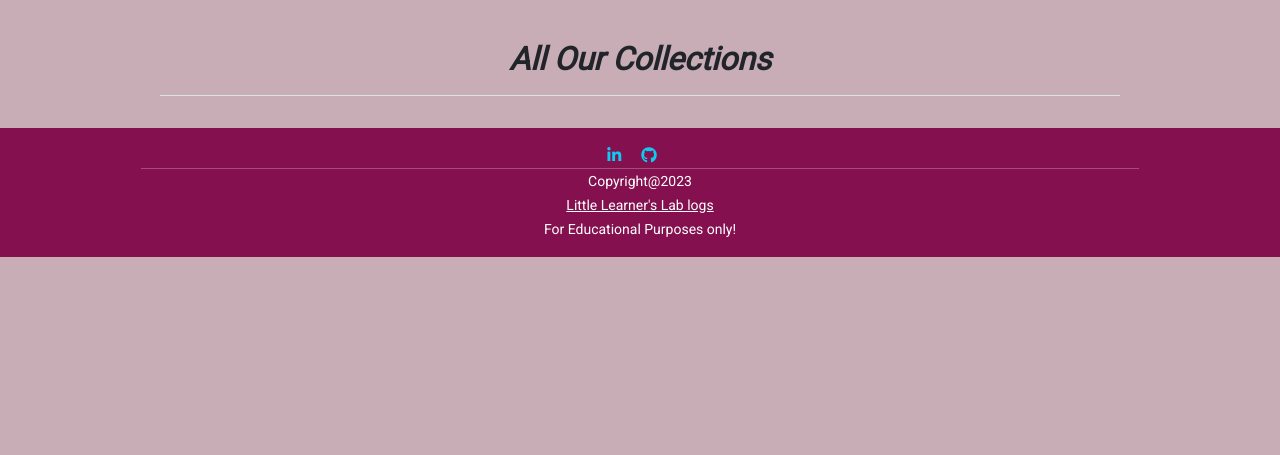
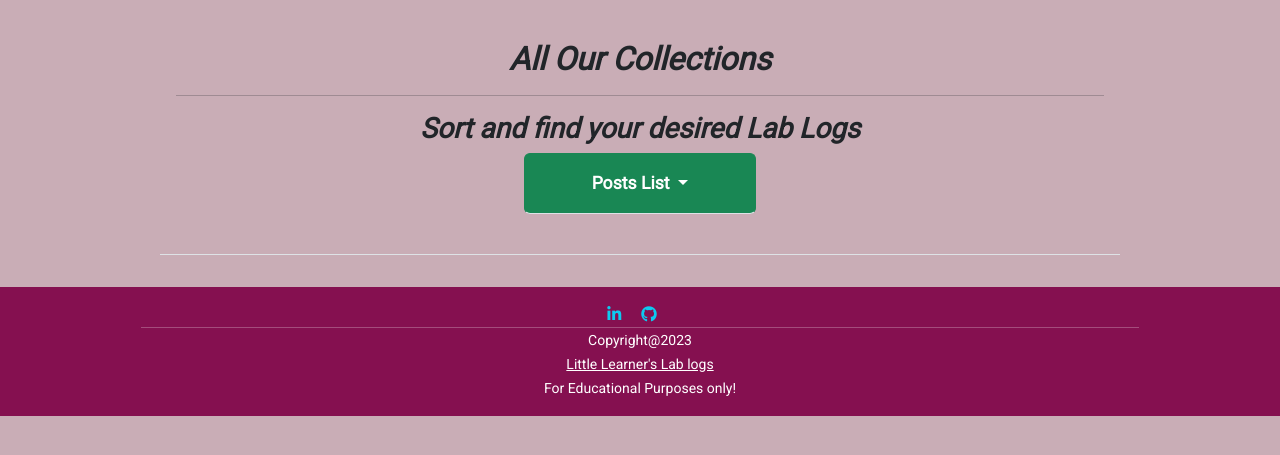
Before and after one commit to RoshnaVakkeel/Little_Learners_Lab_Logs, a Django app: page /lab_logs/ in a window 1280 px wide. Shown: the part 118-573 px from the top of the page. Run offline with Django 3.2, Linux system fonts and the light colour scheme; data that the repository does not hold is empty; some libraries are stand-ins or nearby versions.

Commit message:
Add title based sorter dropdown menu

```diff
--- a/templates/lab_logs.html
+++ b/templates/lab_logs.html
@@ -16,10 +16,28 @@
 
 {% block content %}
 <br>
-<div>
-    <h2 class="fw-bolder mb-4 pb-3 border-bottom text-center p-3 w-75 mx-auto">
+<div class="fw-bolder mb-4 pb-3 border-bottom text-center p-3 w-75 mx-auto">
+    <h2 >
         <i><strong>All Our Collections</strong></i>
     </h2>
+    <hr>
+    <h4>
+        <i><strong>Sort and find your desired Lab Logs</strong></i>
+    </h4>
+    <div class="nav-item dropdown btn btn-success fw-bolder mb-4 border-bottom text-center p-3 w-25 mx-auto">
+        <a class="nav-link dropdown-toggle" href="#" role="button" data-bs-toggle="dropdown"
+            aria-expanded="false">
+            Posts List
+        </a>
+        <div class="dropdown-menu">
+            {% for posts in post_list %}
+            <a class="dropdown-item"
+                href="/log_details/{{ posts.slug }}">
+                {{ posts.title|title }}
+            </a>
+            {% endfor %}
+        </div>
+    </div>
 </div>
 
 <!-- page lab log posts section -->
@@ -43,7 +61,12 @@
                                     {% endif %}
                                 </div>
                                 <div>
-                                    <p class="author">Submitted by: {{ post.author }}</p>
+                                    <!-- Need to be updated with profile link -->
+                                    <h5 class="author">Submitted by:
+                                    <a href="{% url 'my-page' %}" class="post-link">
+                                        {{ post.author }}
+                                    </a>
+                                </h5>
                                 </div>
                             </div>
                             <a href="{% url 'log-details' post.slug %}" class="post-link">
```
